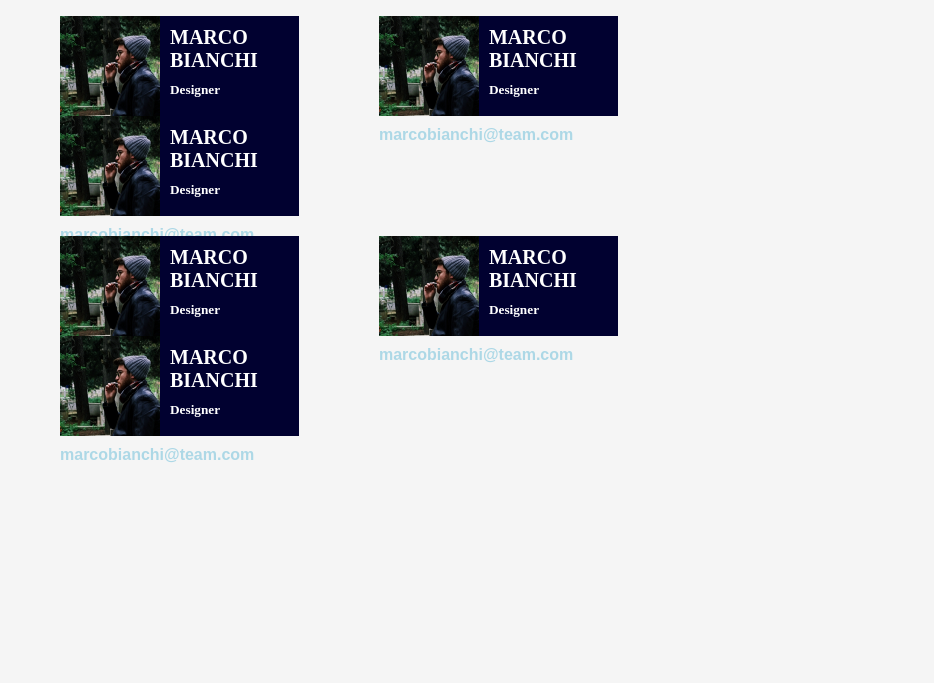
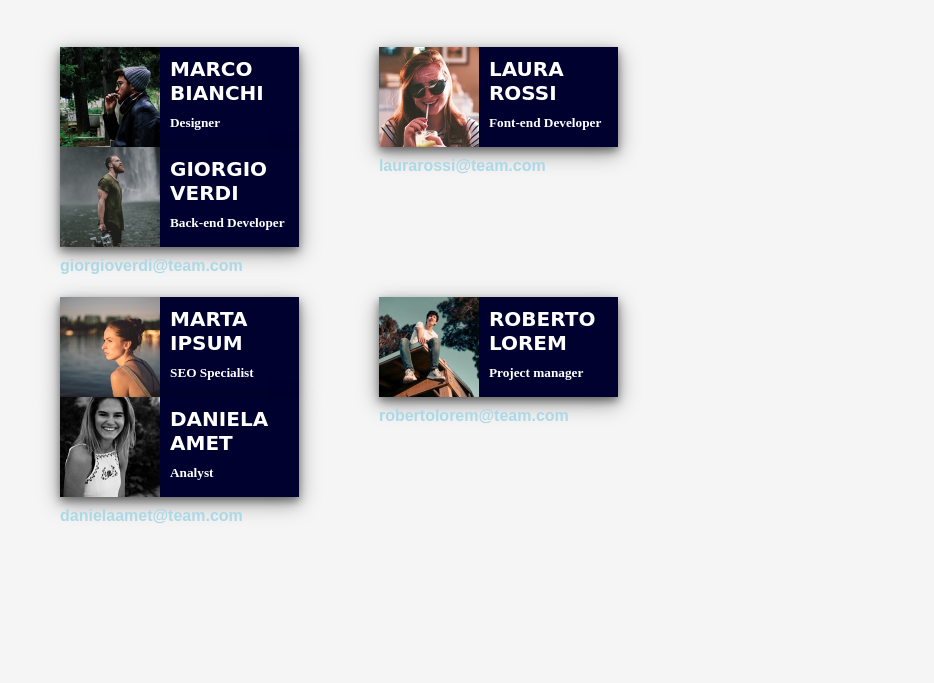
Before and after one commit to Frah01/html-css-float-cards, a plain HTML site: page index.html in a window 1280 px wide. Shown: the part 117-800 px from the top of the page, without its empty margins (172-1106 px from the left). Drawn offline with Linux system fonts and the light colour scheme.

Commit message:
Esercizio Completo

```diff
--- a/css/style.css
+++ b/css/style.css
@@ -18,11 +18,11 @@ body {
     width: 70%;
     margin-top: 20px;
 }
-
+/*Testi cards*/
 h1 {
     text-align: center;
     color: palevioletred;
-    font-family: arial;
+    font-family: 'Fredoka One', cursive;
 }
 
 h2{
@@ -30,6 +30,7 @@ h2{
     padding: 10px;
     color: white;
     font-size: 20px;
+    font-family: 'Fredoka One', cursive;
 }
 
 h5{
@@ -46,24 +47,26 @@ a{
     color: lightblue;
     font-weight: bold;
 }
-
+/*Fine testi cards*/
 p {
     margin-top: 20px;
     text-align: center;
+    font-family: arial;
 }
-
+/*struttura*/
 .card {
     background-color: rgb(1, 1, 48);
     width: calc(80% / 3);
     height: 100px;
     margin: 0 40px 0px 40px;
+    box-shadow: 0 4px 8px 0 rgba(0, 0, 0, 0.4), 0 6px 20px 0 rgba(0, 0, 0, 0.4);
+    text-align: center;
 
 }
 
-.col .clearfix{
-
+.row-1{
+    margin-top: 50px;
 }
-
 .row-1 .card{
     float: left;
     text-align: center;
--- a/index.html
+++ b/index.html
@@ -15,6 +15,7 @@
                 </header>
             </div>
             <main>
+                <!--Qui inizia la prima row-->
                 <div class="container">
                     <div class="row-1 clearfix" >
                         <div class="col">
@@ -27,46 +28,47 @@
                         </div>
                         <div class="col">
                             <div class="card" >
-                                <img  class="clearfix" src="./img/male1.png" alt="maschio-1">
-                                <h2>MARCO BIANCHI</h2>
-                                <h5>Designer</h5>
-                                <a href="">marcobianchi@team.com</a>
+                                <img  class="clearfix" src="./img/female1.png" alt="femmina-1">
+                                <h2>LAURA ROSSI</h2>
+                                <h5>Font-end Developer</h5>
+                                <a href="">laurarossi@team.com</a>
                             </div>
                         </div>
                         <div class="col">
                             <div class="card" >
-                                <img  class="clearfix" src="./img/male1.png" alt="maschio-1">
-                                <h2>MARCO BIANCHI</h2>
-                                <h5>Designer</h5>
-                                <a href="">marcobianchi@team.com</a>
+                                <img  class="clearfix" src="./img/male2.png" alt="maschio-2">
+                                <h2>GIORGIO VERDI</h2>
+                                <h5>Back-end Developer</h5>
+                                <a href="">giorgioverdi@team.com</a>
                             </div>
                         </div>
                     </div>
                 </div>
+                <!--Qui inizia la seconda row-->
                 <div class="container">
                     <div class="row-1 clearfix" >
                         <div class="col">
                             <div class="card" >
-                                <img  class="clearfix" src="./img/male1.png" alt="maschio-1">
-                                <h2>MARCO BIANCHI</h2>
-                                <h5>Designer</h5>
-                                <a href="">marcobianchi@team.com</a>
+                                <img  class="clearfix" src="./img/female2.png" alt="femmina-2">
+                                <h2>MARTA IPSUM</h2>
+                                <h5>SEO Specialist</h5>
+                                <a href="">martaipsum@team.com</a>
                             </div>
                         </div>
                         <div class="col">
                             <div class="card" >
-                                <img  class="clearfix" src="./img/male1.png" alt="maschio-1">
-                                <h2>MARCO BIANCHI</h2>
-                                <h5>Designer</h5>
-                                <a href="">marcobianchi@team.com</a>
+                                <img  class="clearfix" src="./img/male3.png" alt="maschio-3">
+                                <h2>ROBERTO LOREM</h2>
+                                <h5>Project manager</h5>
+                                <a href="">robertolorem@team.com</a>
                             </div>
                         </div>
                         <div class="col">
                             <div class="card" >
-                                <img  class="clearfix" src="./img/male1.png" alt="maschio-1">
-                                <h2>MARCO BIANCHI</h2>
-                                <h5>Designer</h5>
-                                <a href="">marcobianchi@team.com</a>
+                                <img  class="clearfix" src="./img/female3.png" alt="femmina-3">
+                                <h2>DANIELA AMET</h2>
+                                <h5>Analyst</h5>
+                                <a href="">danielaamet@team.com</a>
                             </div>
                         </div>
                     </div>
```
